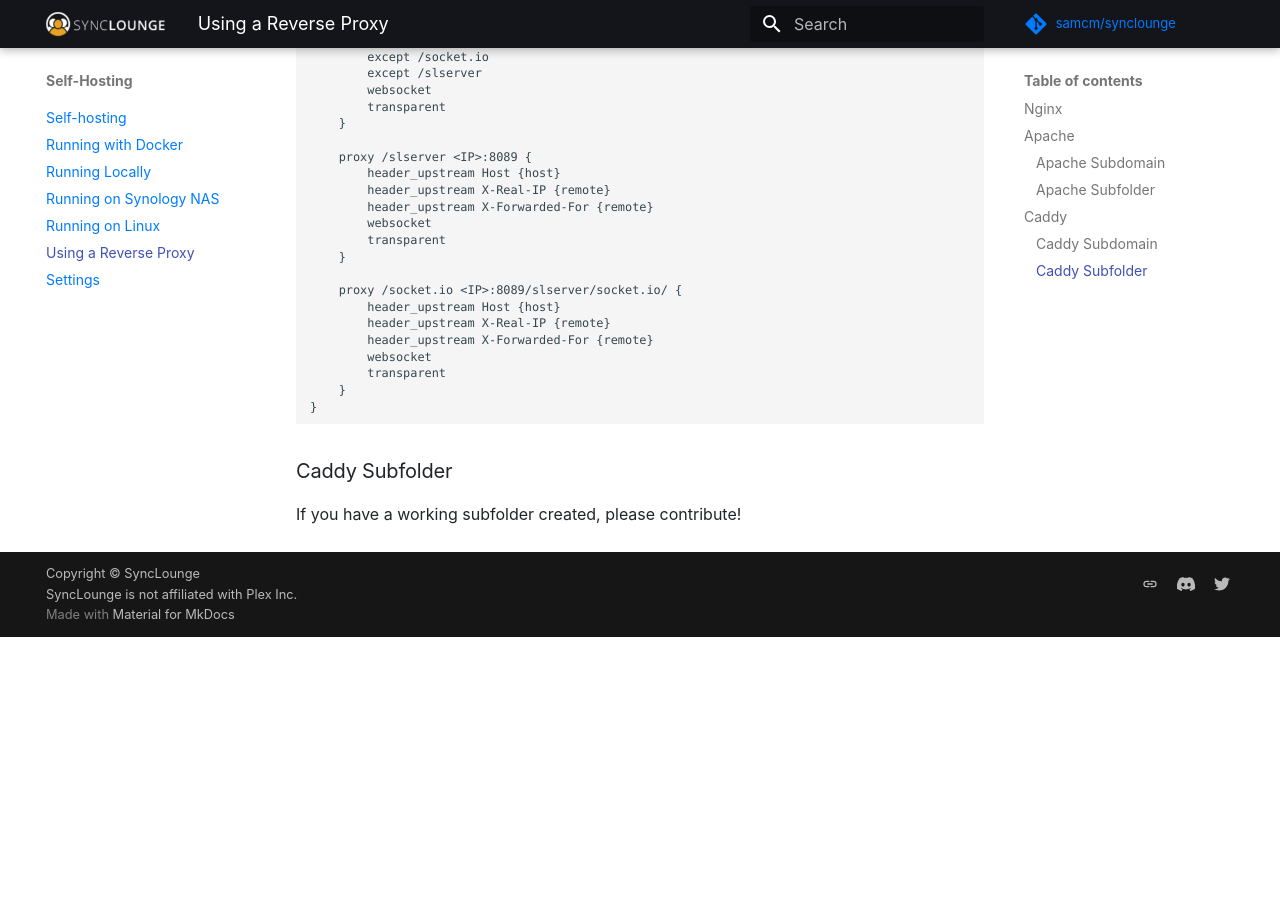
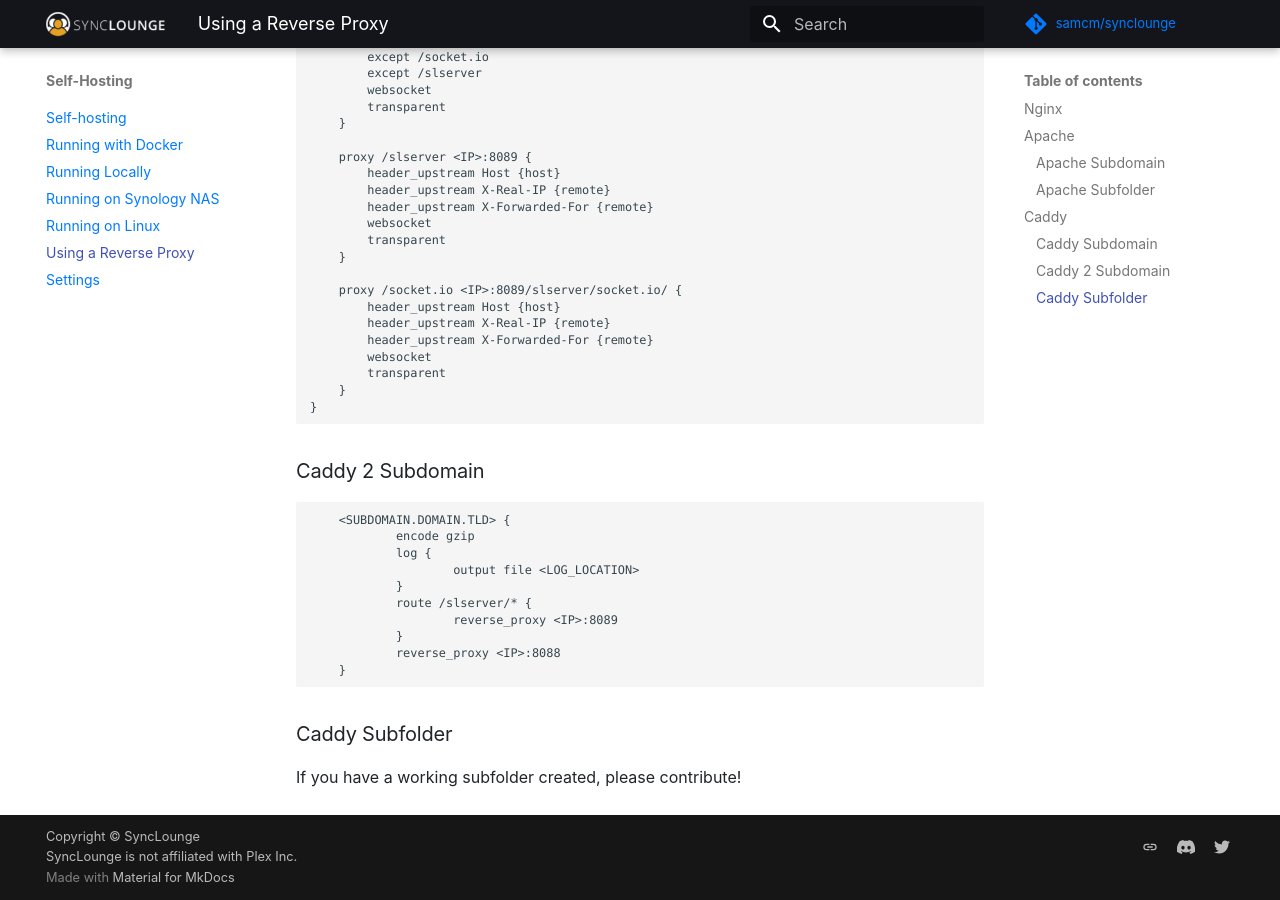
Before and after one commit to synclounge/docs.synclounge.tv, an MkDocs documentation site: the page built from docs/self-hosted/reverse-proxy.md, in a window 1280 px wide and 900 px high, scrolled down 1538 px. Built offline with MkDocs 1.6.1 and Material for MkDocs 9.7.7, drawn with Linux system fonts in a browser that asks for light colours; comment, search, counter and statistics services are not loaded; before the commit the page ends 2175 px from its top, so only the background shows below that.

Commit message:
Add sample reverse proxy conf for Caddy 2 (#28)

````diff
--- a/docs/self-hosted/reverse-proxy.md
+++ b/docs/self-hosted/reverse-proxy.md
@@ -76,6 +76,21 @@
 }
 ```
 
+### Caddy 2 Subdomain
+
+```conf
+    <SUBDOMAIN.DOMAIN.TLD> {
+            encode gzip
+            log {
+                    output file <LOG_LOCATION>
+            }
+            route /slserver/* {
+                    reverse_proxy <IP>:8089
+            }
+            reverse_proxy <IP>:8088
+    }
+```
+
 ### Caddy Subfolder
 
 If you have a working subfolder created, please contribute!
````
